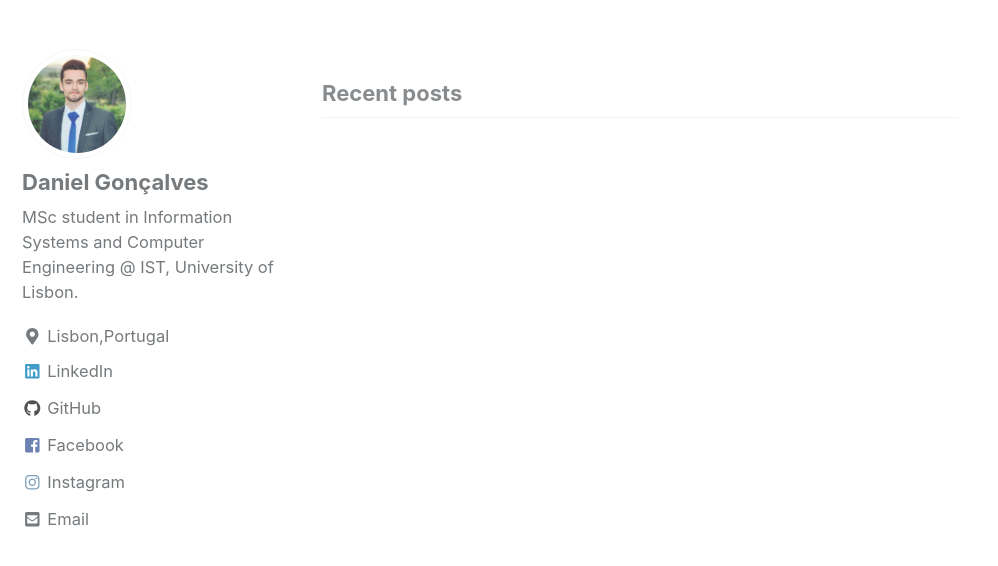
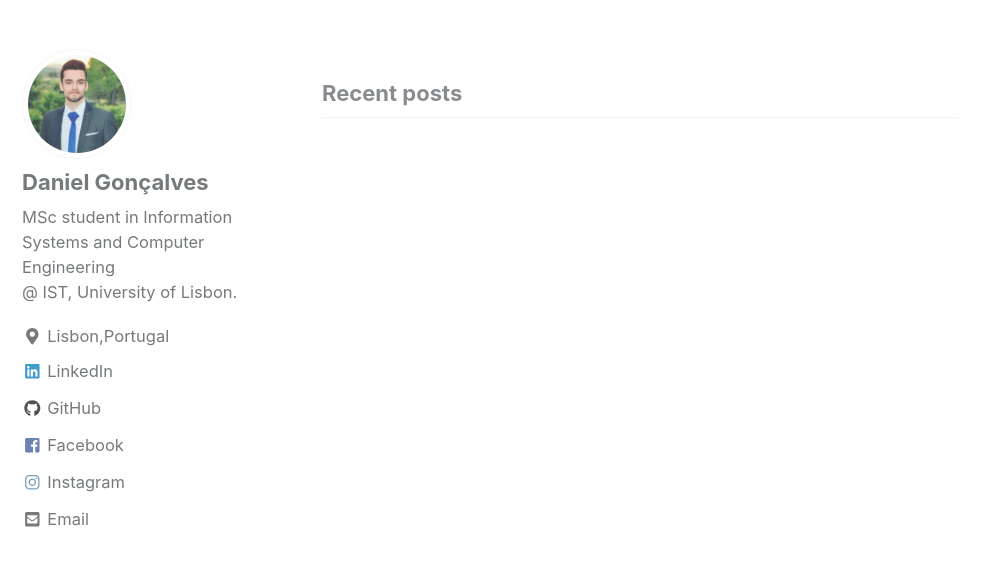
Before and after one commit to danielmg97/danielmg97.github.io, a Jekyll site: the page built from index.html, in a window 1280 px wide and 900 px high, scrolled down 1066 px. Shown: the top 566 px of the window, without its empty margins (0-998 px from the left). Built offline with Jekyll 4.4.1, drawn with Linux system fonts in a browser that asks for light colours; cached includes are drawn as plain includes; nearby versions of some CDN libraries; the list of posts is cut into pages by our own code; grey boxes are pictures that could not be loaded.

Commit message:
bio update

```diff
--- a/_config.yml
+++ b/_config.yml
@@ -108,7 +108,7 @@ analytics:
 author:
   name             : "Daniel Gonçalves"
   avatar           : "/images/author.jpg"
-  bio              : "MSc student in Information Systems and Computer Engineering @ IST, University of Lisbon."
+  bio              : "MSc student in Information <br> Systems and Computer Engineering <br> @ IST, University of Lisbon."
   location         : "Lisbon,Portugal"
   email            : "dmgonca@gmail.com"
   links:
```
